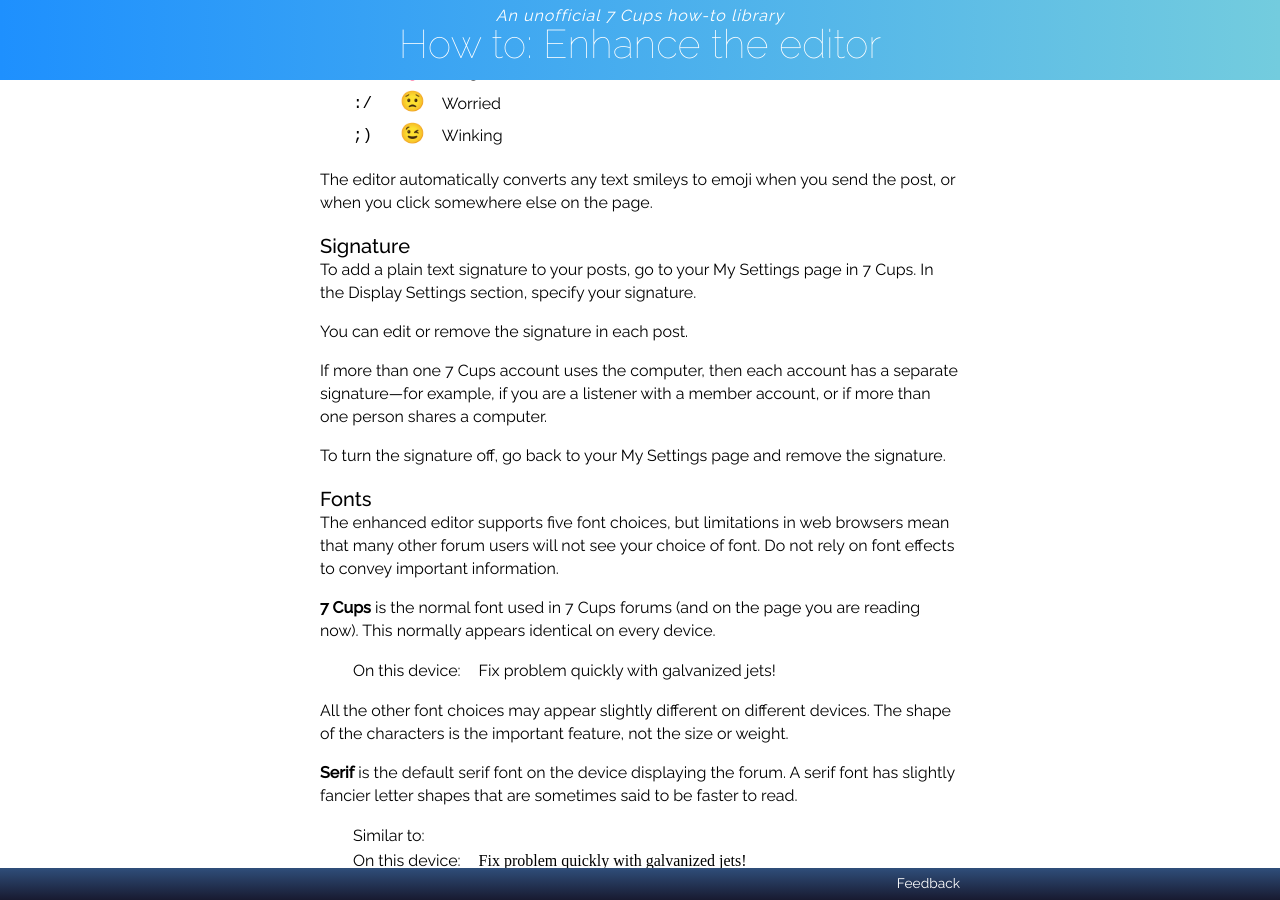
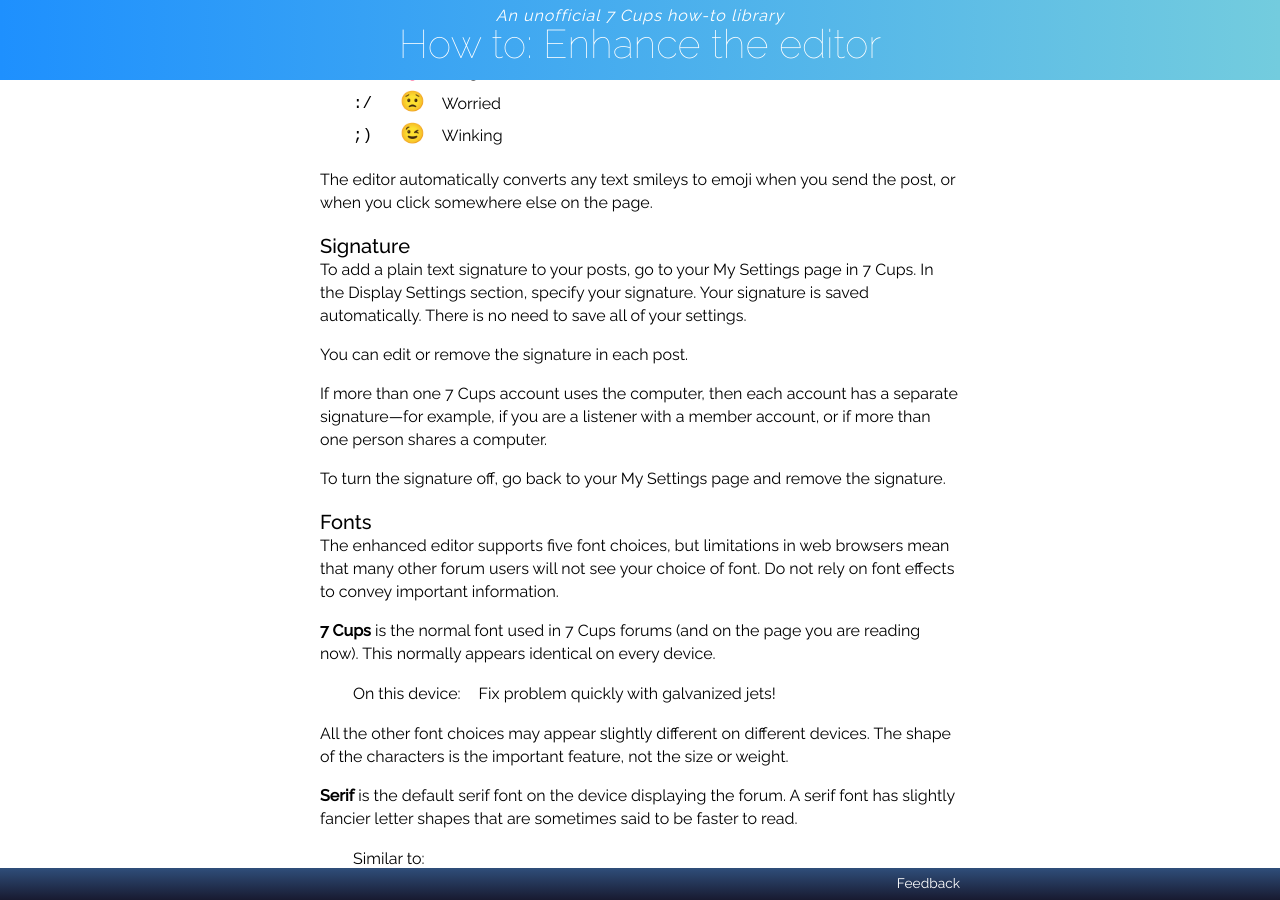
Before and after one commit to RarelyCharlie/rarelycharlie.github.io, a Jekyll site: the page built from _draft/editor.md, in a window 1280 px wide and 900 px high, scrolled down 3310 px. Built offline with Jekyll 4.4.1, drawn with Linux system fonts in a browser that asks for light colours; emoji names are drawn with the system emoji font.

Commit message:
sig autosave

```diff
--- a/_draft/editor.md
+++ b/_draft/editor.md
@@ -142,7 +142,7 @@ The editor automatically converts any text smileys to emoji when you send the po
 
 ### Signature
 
-To add a plain text signature to your posts, go to your My Settings page in 7 Cups. In the Display Settings section, specify your signature.
+To add a plain text signature to your posts, go to your My Settings page in 7 Cups. In the Display Settings section, specify your signature. Your signature is saved automatically. There is no need to save all of your settings.
 
 You can edit or remove the signature in each post.
 
```
